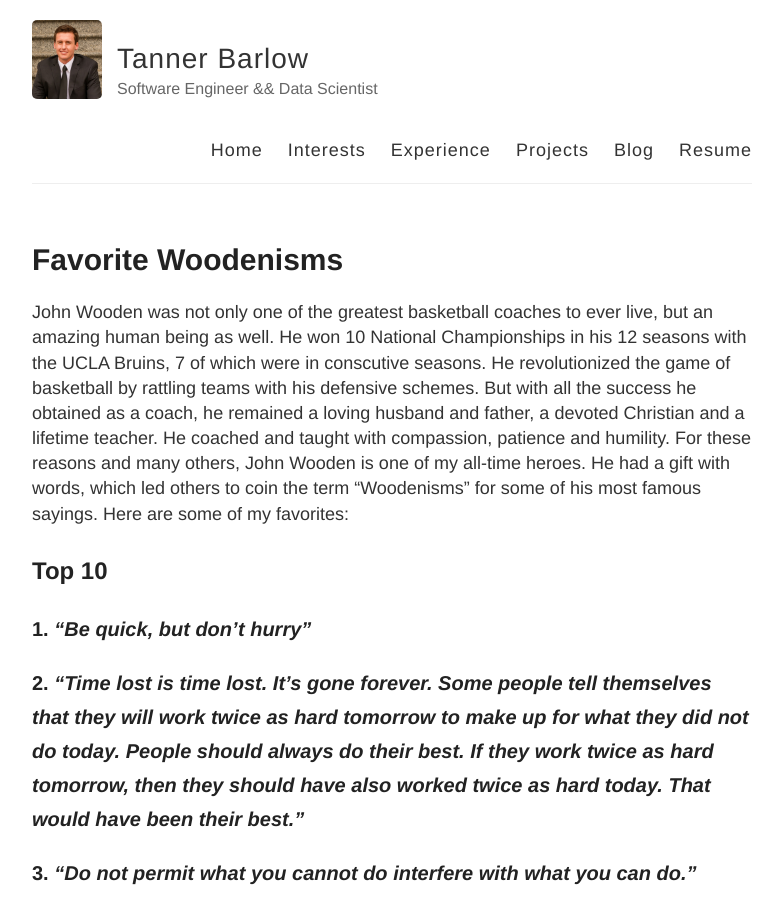
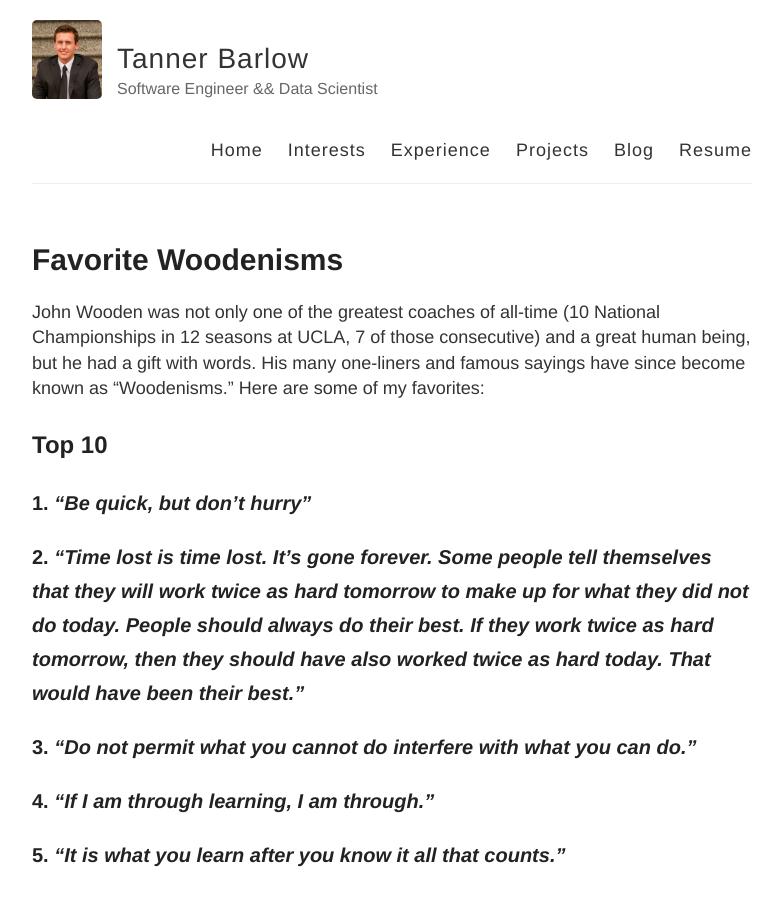
Before and after one commit to tbarlow12/tbarlow12.github.io, a Jekyll site: the page built from _posts/2017-10-12-Woodenisms.md, in a window 1280 px wide and 900 px high. Shown: the whole window, without its empty margins (248-1031 px from the left). Built offline with Jekyll 4.4.1, drawn with Linux system fonts in a browser that asks for light colours.

Commit message:
shorten woodenisms intro

```diff
--- a/_posts/2017-10-12-Woodenisms.md
+++ b/_posts/2017-10-12-Woodenisms.md
@@ -4,7 +4,7 @@ title: Favorite Woodenisms
 permalink: /woodenisms/
 ---
 
-John Wooden was not only one of the greatest basketball coaches to ever live, but an amazing human being as well. He won 10 National Championships in his 12 seasons with the UCLA Bruins, 7 of which were in conscutive seasons. He revolutionized the game of basketball by rattling teams with his defensive schemes. But with all the success he obtained as a coach, he remained a loving husband and father, a devoted Christian and a lifetime teacher. He coached and taught with compassion, patience and humility. For these reasons and many others, John Wooden is one of my all-time heroes. He had a gift with words, which led others to coin the term "Woodenisms" for some of his most famous sayings. Here are some of my favorites:
+John Wooden was not only one of the greatest coaches of all-time (10 National Championships in 12 seasons at UCLA, 7 of those consecutive) and a great human being, but he had a gift with words. His many one-liners and famous sayings have since become known as "Woodenisms." Here are some of my favorites:
 
 ## Top 10
 
```
